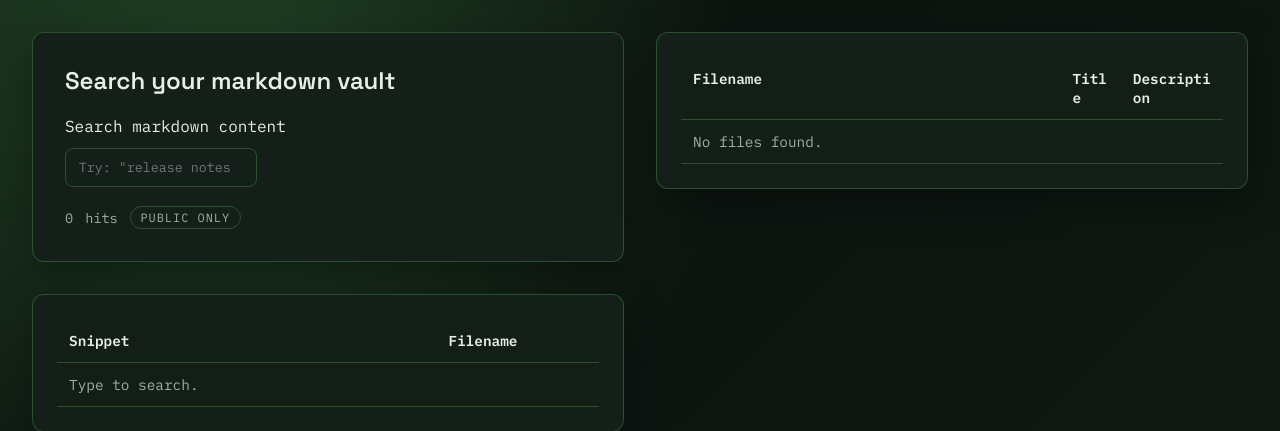
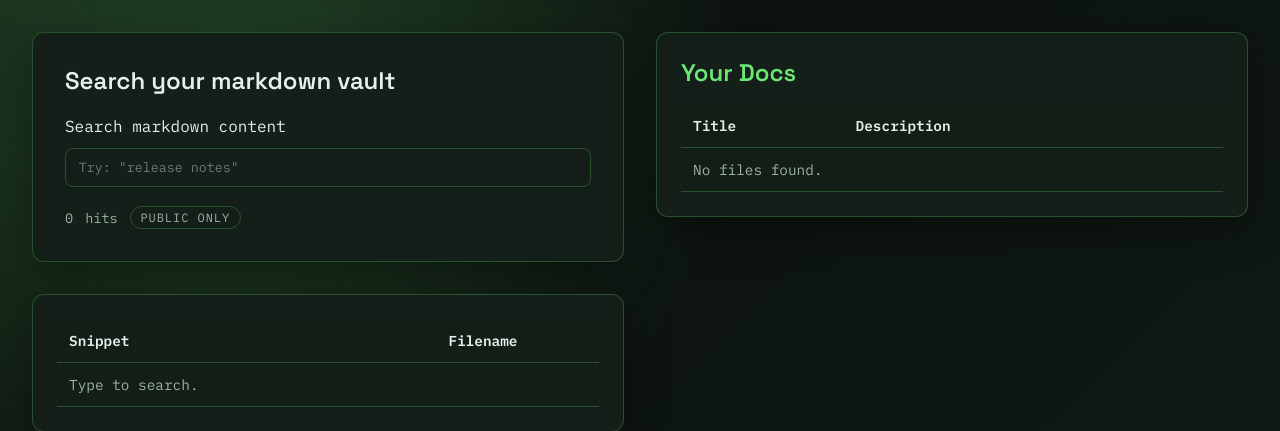
Before and after one commit to costa-rica/TheDocs, a FastAPI app: page / in a window 1280 px wide. Shown: the part 82-513 px from the top of the page. Run offline with FastAPI, Linux system fonts and the light colour scheme; parts of the project's set-up code (start-up, migrations or seed data) failed here and were passed over; some libraries are stand-ins or nearby versions.

Commit message:
Refine home tables layout
- Expand search input to full width in the left panel.

- Add 'Your Docs' header and move filenames beneath titles.

- Rebalance right table columns to favor descriptions.

```diff
--- a/app/static/css/styles.css
+++ b/app/static/css/styles.css
@@ -162,6 +162,11 @@ a:hover {
   flex-wrap: wrap;
 }
 
+.search-row input[type="search"] {
+  flex: 1 1 100%;
+  width: 100%;
+}
+
 input,
 textarea,
 select {
@@ -228,6 +233,32 @@ button.danger {
 .results-table th:first-child,
 .results-table td:first-child {
   width: 70%;
+}
+
+.docs-table th:first-child,
+.docs-table td:first-child {
+  width: 30%;
+}
+
+.docs-table th:last-child,
+.docs-table td:last-child {
+  width: 70%;
+}
+
+.panel-title {
+  margin: 0 0 1rem;
+  font-family: var(--font-display);
+  color: var(--accent);
+}
+
+.doc-title {
+  font-weight: 600;
+}
+
+.doc-filename {
+  color: var(--muted);
+  font-size: 0.85rem;
+  margin-top: 0.25rem;
 }
 
 .results-table.compact th,
--- a/app/templates/home.html
+++ b/app/templates/home.html
@@ -61,10 +61,10 @@
   </div>
   <div class="home-right">
     <div class="results-panel">
-      <table class="results-table">
+      <h2 class="panel-title">Your Docs</h2>
+      <table class="results-table docs-table">
         <thead>
           <tr>
-            <th>Filename</th>
             <th>Title</th>
             <th>Description</th>
           </tr>
@@ -73,9 +73,11 @@
           {% for row in rows %}
           <tr>
             <td>
-              <a href="/markdown/{{ row.filename }}">{{ row.filename }}</a>
+              <div class="doc-title">{{ row.title or "-" }}</div>
+              <div class="doc-filename">
+                (<a href="/markdown/{{ row.filename }}">{{ row.filename }}</a>)
+              </div>
             </td>
-            <td>{{ row.title or "-" }}</td>
             <td>{{ row.description or "-" }}</td>
           </tr>
           {% else %}
```
